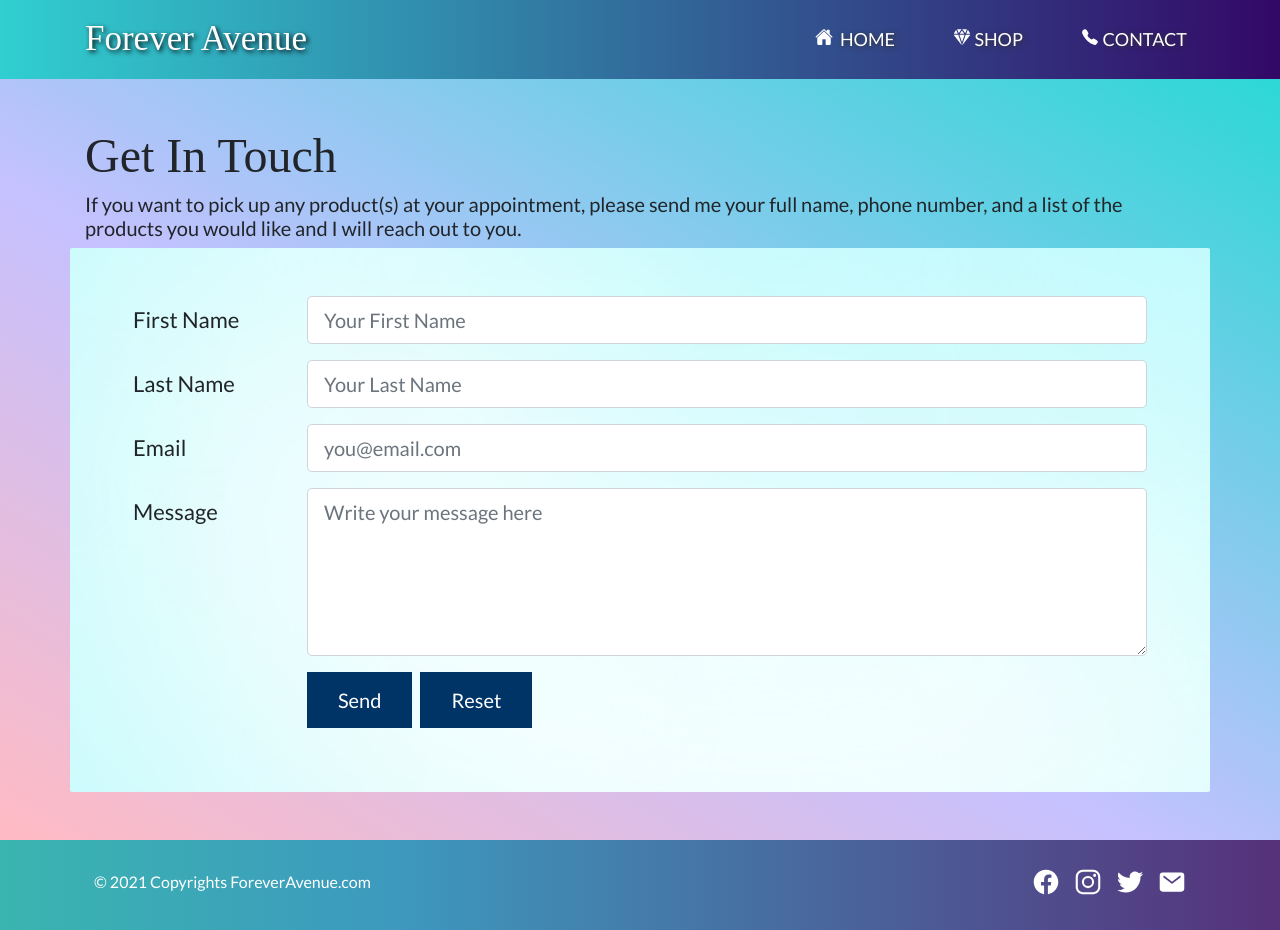
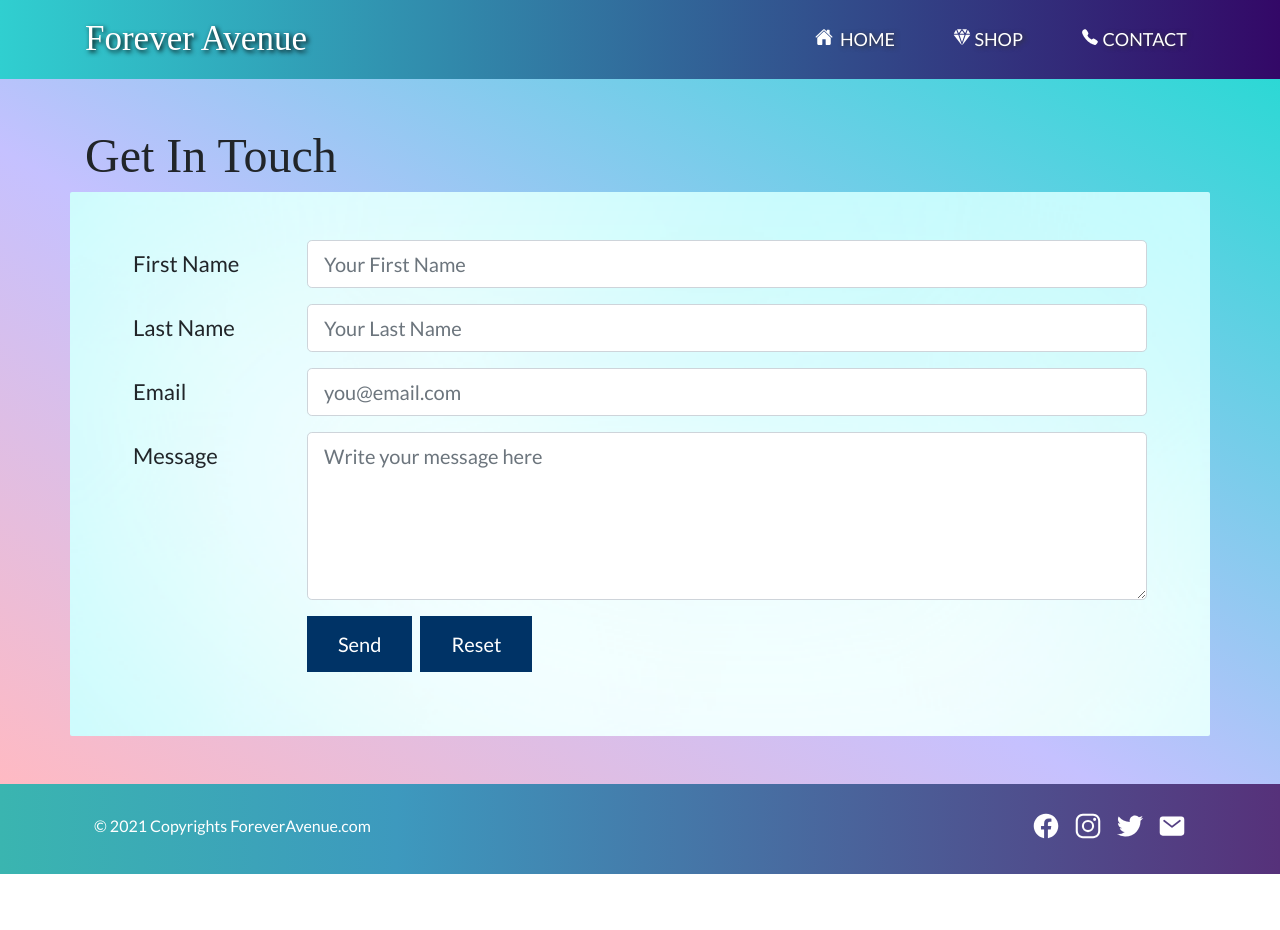
Before and after one commit to Pracasap/Clay-Earrings, a React (Create React App) app: page /contact in a window 1280 px wide. After the commit the page ends 874 px from the top, so only its background shows below. Built offline with nearby package versions, Linux system fonts and the light colour scheme; a web font is replaced by a local one.

Commit message:
removed a button from front page and contact text

```diff
--- a/src/Components/ContactCompoent.js
+++ b/src/Components/ContactCompoent.js
@@ -134,7 +134,6 @@ class Contact extends Component {
                     <div className="row">
                         <div className="col mt-5">
                             <h3>Get In Touch</h3>
-                            <h5>If you want to pick up any product(s) at your appointment, please send me your full name, phone number, and a list of the products you would like and I will reach out to you.</h5>
                         </div>
                     </div>
                     <div className="row contactBox" style={{borderRadius: 2}}>
--- a/src/Components/HomeComponent.js
+++ b/src/Components/HomeComponent.js
@@ -18,9 +18,6 @@ function Home() {
                     <Link to={ `/shop` }>
                         <Button className="btn btn-full btn-lg mr-3">Shop Our Creations</Button>
                     </Link>
-                    <Link to={ `/shop` }>
-                        <Button className="btn btn-full btn-lg mr-3">Schedule an Appointment</Button>
-                    </Link>
                     </div>
                 </div>
             </div>
```
